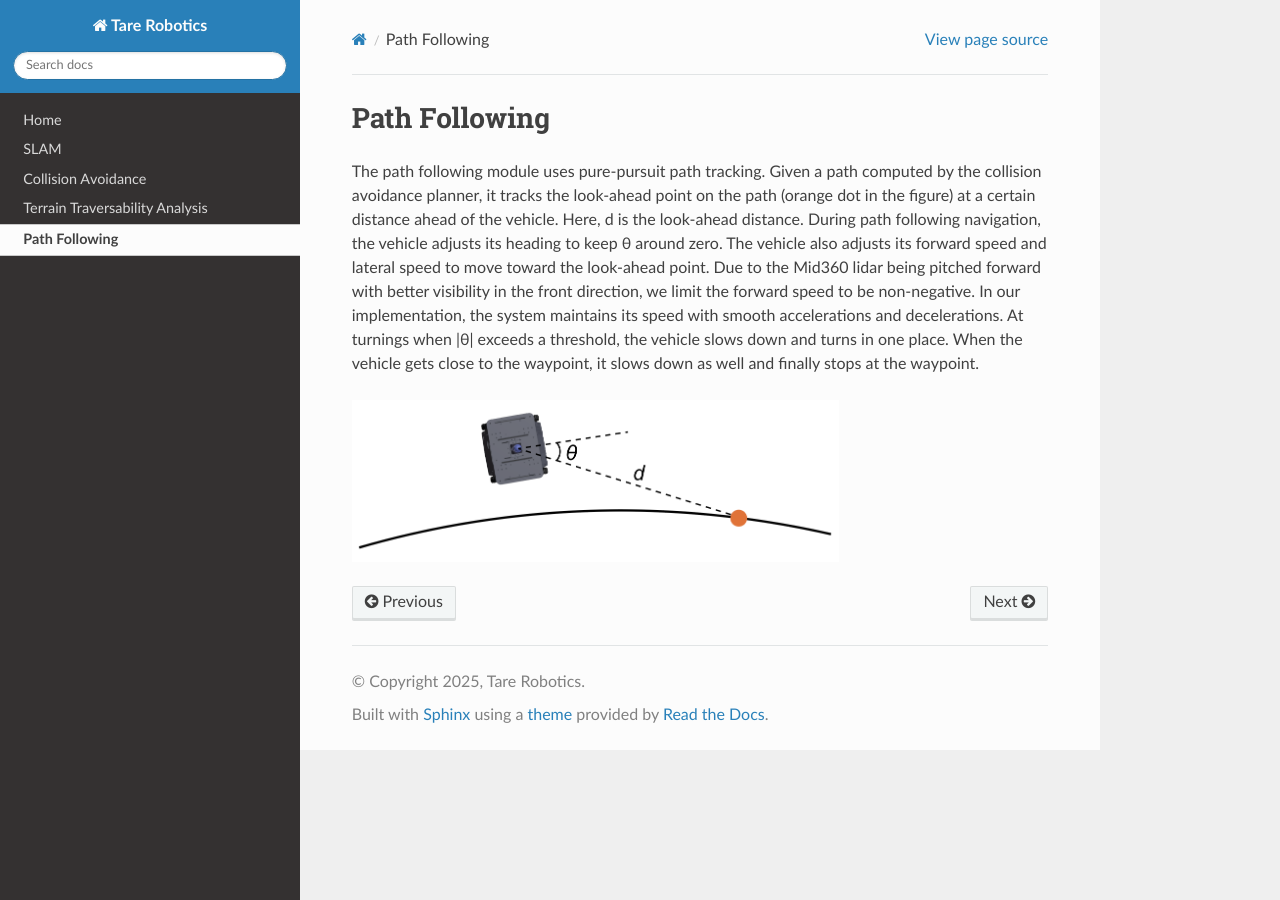
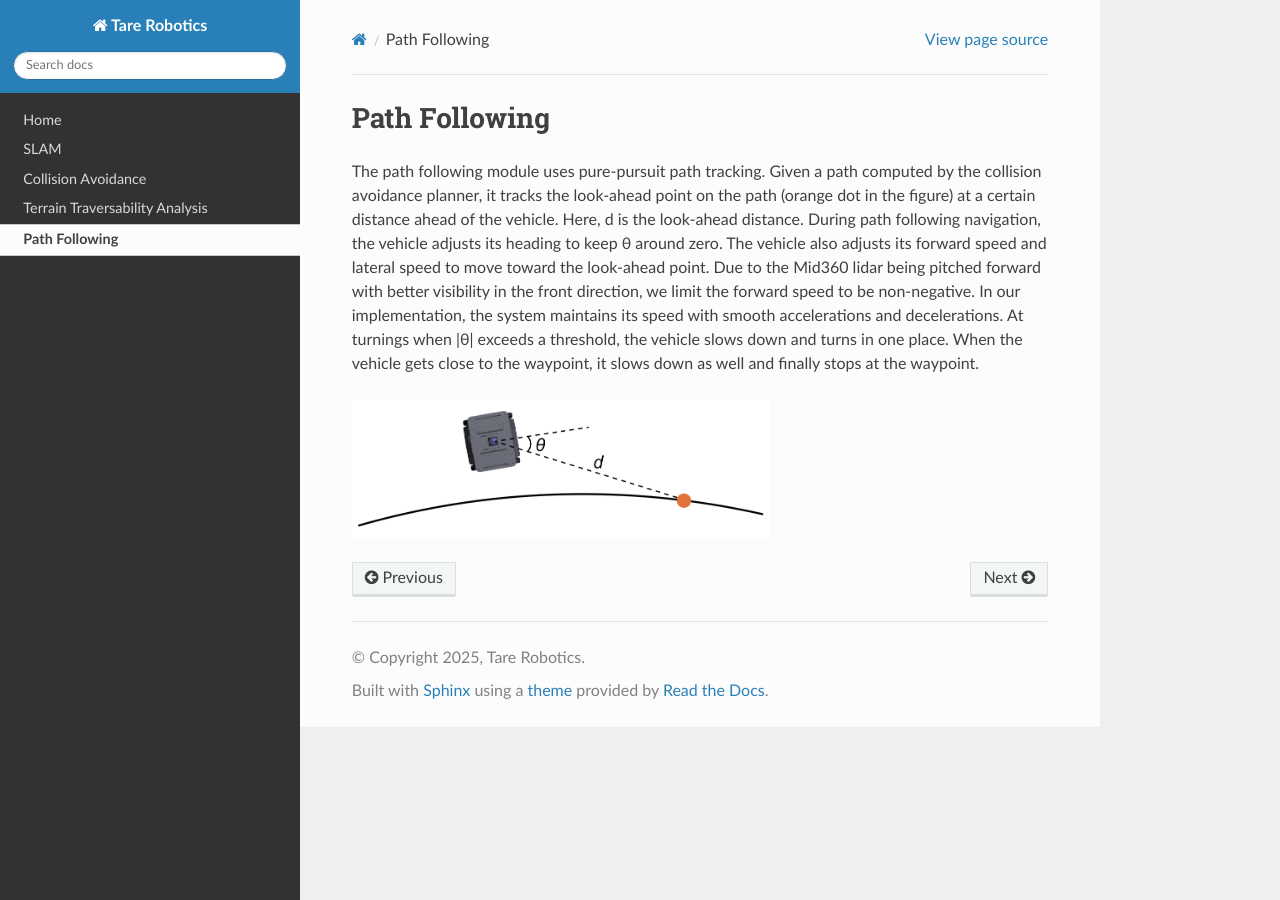
Before and after one commit to caochao39/tarerobotics, a Sphinx documentation site: the page built from docs/source/path_following.rst, in a window 1280 px wide. Built offline with Sphinx 7.4.7 and the Read the Docs theme 3.1.0, drawn with Linux system fonts in a browser that asks for light colours.

Commit message:
Update path_following.rst

```diff
--- a/docs/source/path_following.rst
+++ b/docs/source/path_following.rst
@@ -4,4 +4,4 @@ Path Following
 The path following module uses pure-pursuit path tracking. Given a path computed by the collision avoidance planner, it tracks the look-ahead point on the path (orange dot in the figure) at a certain distance ahead of the vehicle. Here, d is the look-ahead distance. During path following navigation, the vehicle adjusts its heading to keep θ around zero. The vehicle also adjusts its forward speed and lateral speed to move toward the look-ahead point. Due to the Mid360 lidar being pitched forward with better visibility in the front direction, we limit the forward speed to be non-negative. In our implementation, the system maintains its speed with smooth accelerations and decelerations. At turnings when \|θ\| exceeds a threshold, the vehicle slows down and turns in one place. When the vehicle gets close to the waypoint, it slows down as well and finally stops at the waypoint.
 
 .. figure:: images/image10.png
-    :width: 70%
+    :width: 60%
```
